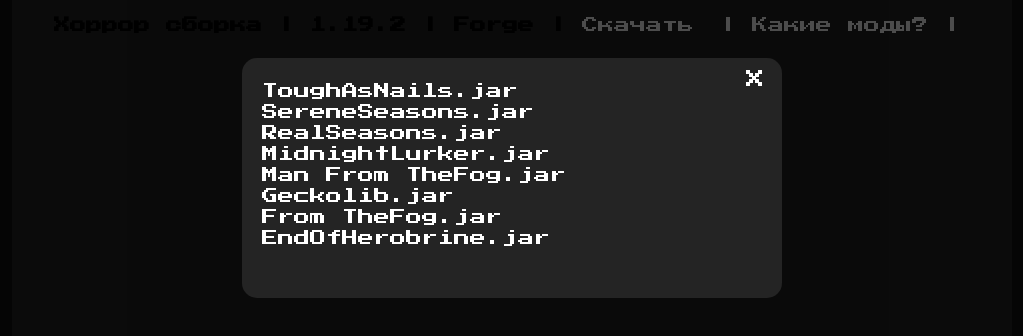
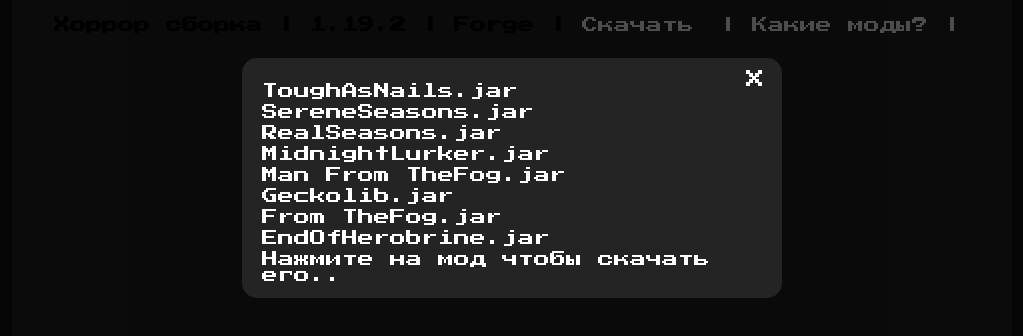
Before and after one commit to Batcherss/modkit, a plain HTML site: page index.html in a window 1280 px wide. Both pictures are taken after a click on the link "Скачать". Shown: the part 134-470 px from the top of the page, without its empty margins (128-1151 px from the left). Drawn offline with Linux system fonts and the light colour scheme.

Commit message:
Update index.html

```diff
--- a/index.html
+++ b/index.html
@@ -115,6 +115,7 @@
             <div class="mod-item"><a href="https://github.com/Batcherss/modkit/raw/main/Geckolib.jar" class="link">Geckolib.jar</a></div>
             <div class="mod-item"><a href="https://github.com/Batcherss/modkit/raw/main/From%20TheFog.jar" class="link">From TheFog.jar</a></div>
             <div class="mod-item"><a href="https://github.com/Batcherss/modkit/raw/main/EndOfHerobrine.jar" class="link">EndOfHerobrine.jar</a></div>
+            <div class="mod-item"><a>Нажмите на мод чтобы скачать его..</a></div>
         </div>
     </div>
 
```
